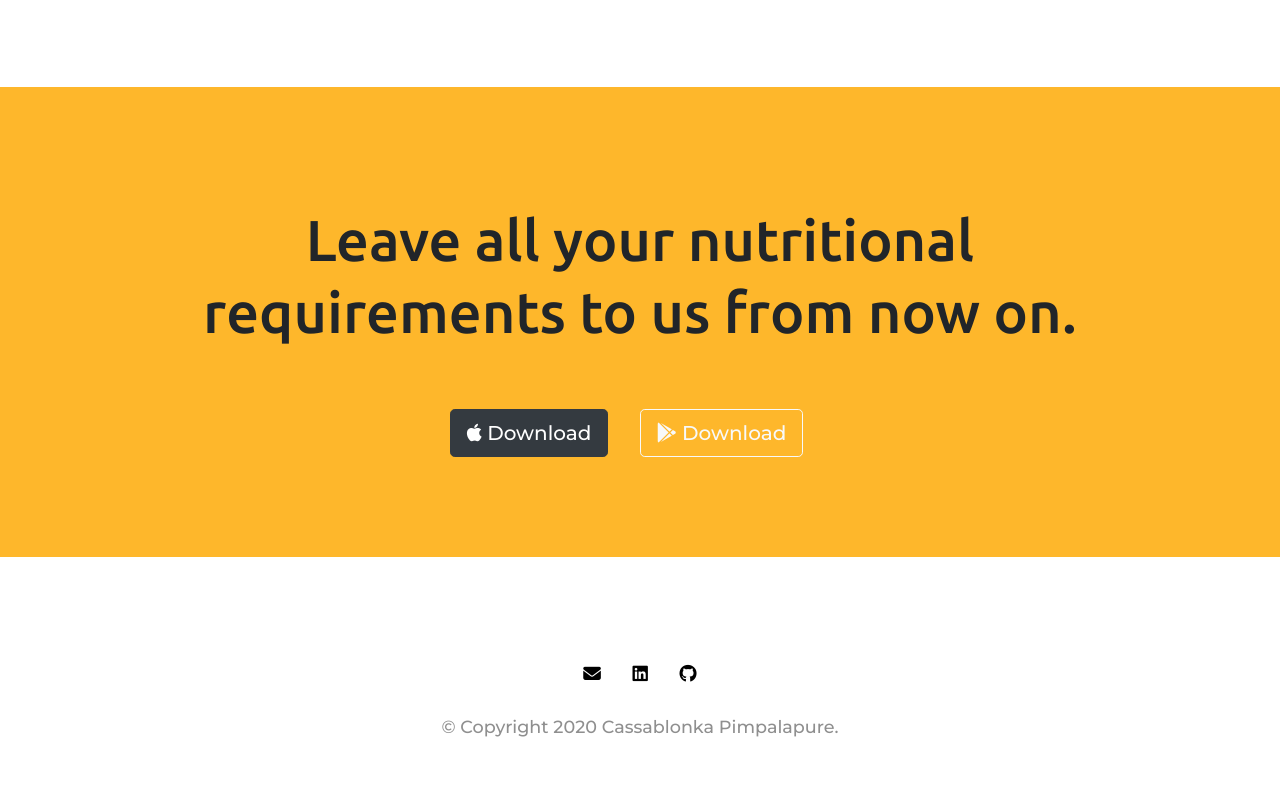
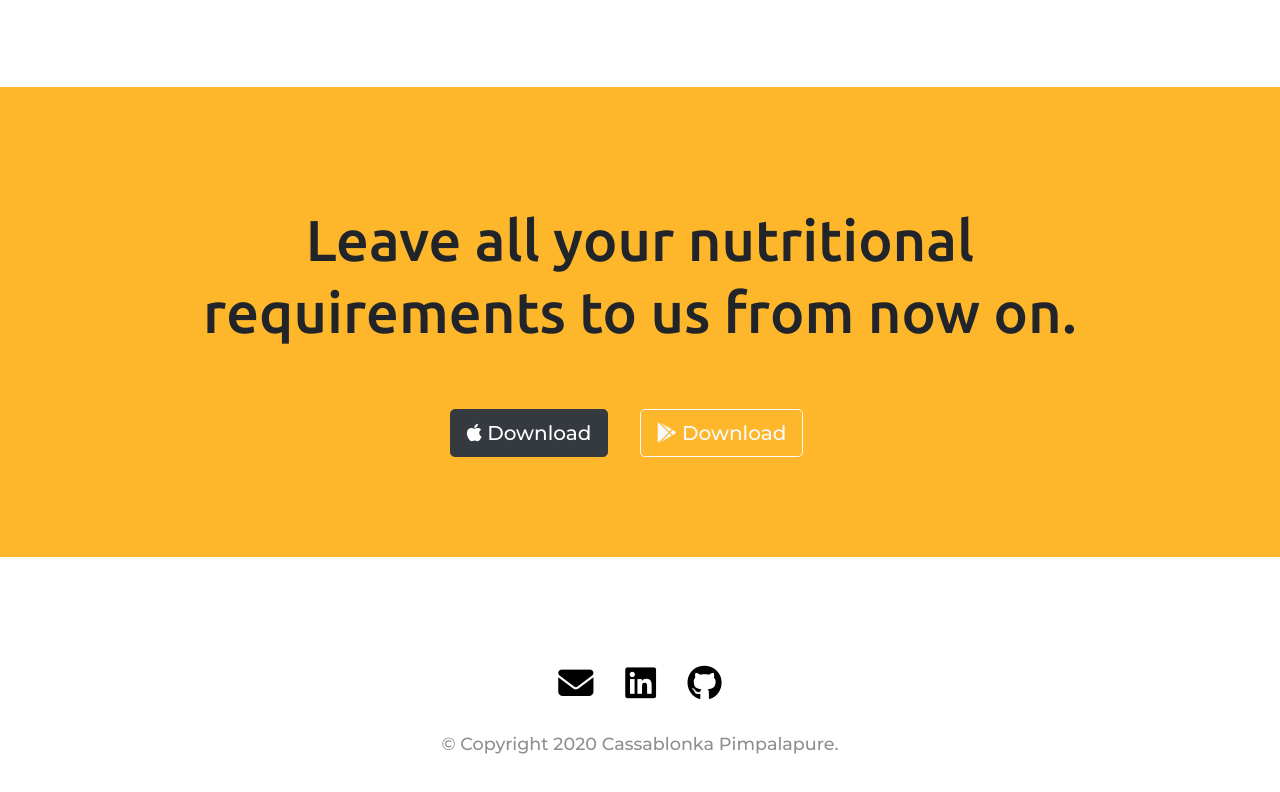
Before and after one commit to Cassablonka/Fitchef4u, a plain HTML site: page index.html in a window 1280 px wide. Shown: the part 3078-3870 px from the top of the page. Drawn offline with nearby package versions, Linux system fonts and the light colour scheme.

Commit message:
Update index.html

```diff
--- a/index.html
+++ b/index.html
@@ -195,9 +195,9 @@
   <!-- Footer -->
 
   <footer id="footer">
-    <a href="mailto:cassapimpalapure@gmail.com"><i class="social-icon fas fa-envelope"></i></button></a>
-    <a href="https://www.linkedin.com/in/cassablonka-pimpalapure-77170b1a3/"><i class="social-icon fab fa-linkedin"></i></a>
-    <a href="https://github.com/Cassablonka"><i class="social-icon fab fa-github"></i></a>
+    <a href="mailto:cassapimpalapure@gmail.com"><i class="social-icon fas fa-2x fa-envelope"></i></button></a>
+    <a href="https://www.linkedin.com/in/cassablonka"><i class="social-icon fab fa-2x fa-linkedin"></i></a>
+    <a href="https://github.com/Cassablonka"><i class="social-icon fab fa-2x fa-github"></i></a>
     <p>© Copyright 2020 Cassablonka Pimpalapure.</p>
 
   </footer>
```
